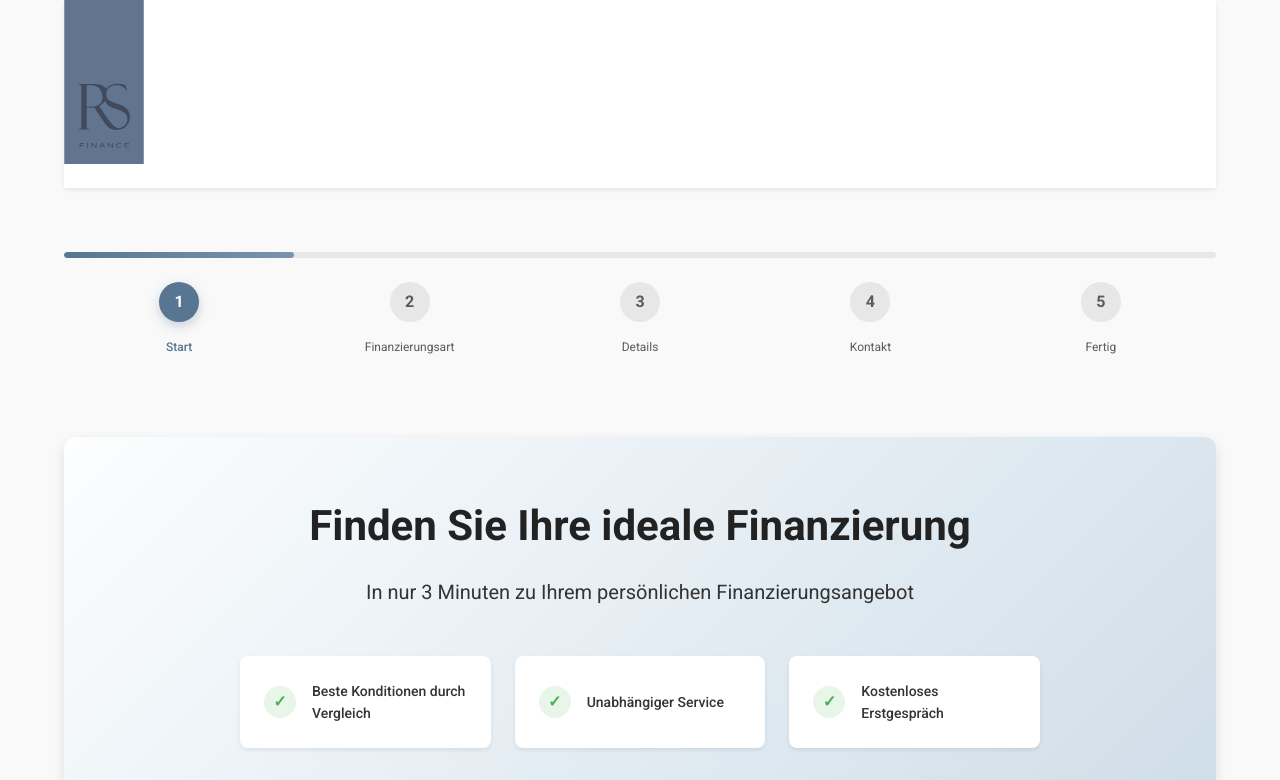
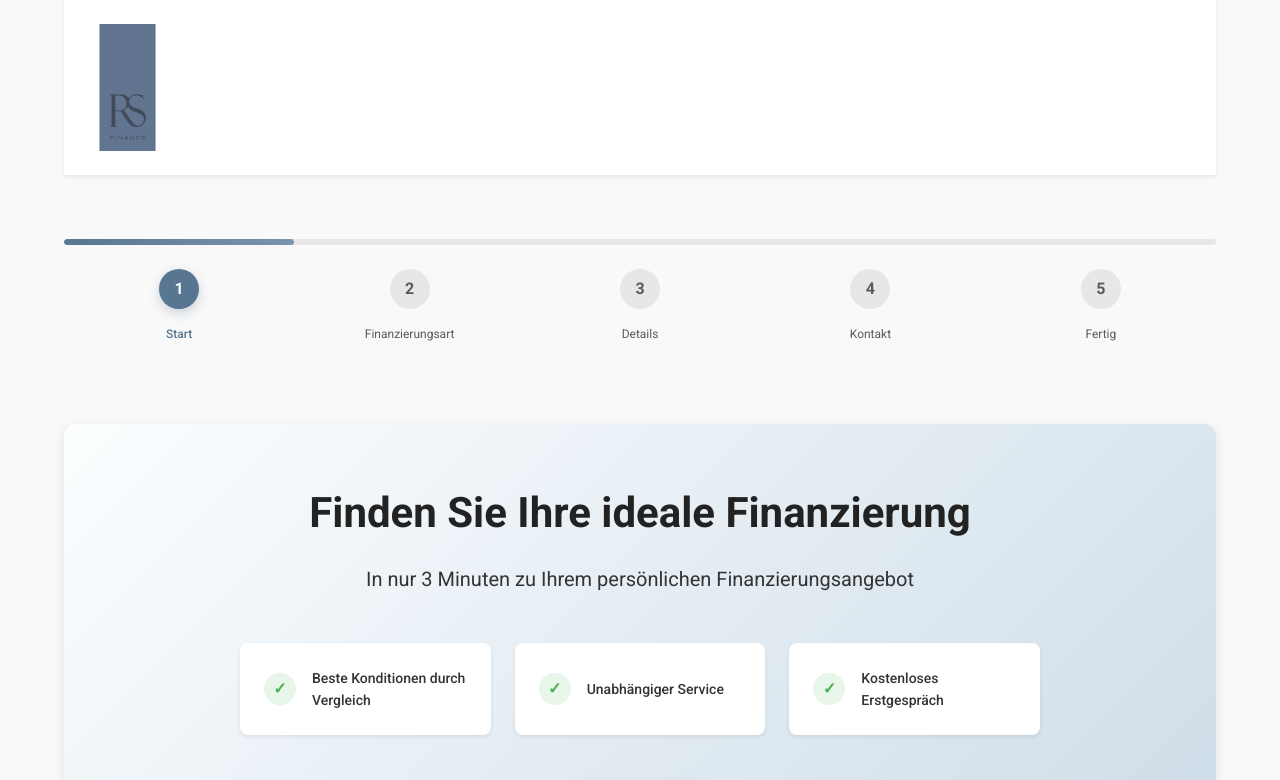
Before and after one commit to SenecoVeritas/Finanzierungs-Funnel, a plain HTML site: page rechner.html in a window 1280 px wide. Shown: the top 780 px of the page. Drawn offline with Linux system fonts and the light colour scheme.

Commit message:
Logo exakt wie RS Finance Original: 127px x 127px
Änderungen:
- Logo-Größe: 127px x 127px (exakt wie auf rs-finance.at)
- Header min-height: 80px (Logo ragt über Header)
- SVG ohne inline styles (Größe via CSS)
- Effekt: Logo steht über weißen Header-Balken
- Anpassung in styles.css und landing-styles.css

Umsetzung 100% identisch zur Original-Website.

🤖 Generated with [Claude Code](https://claude.com/claude-code)

Co-Authored-By: Claude <noreply@anthropic.com>

```diff
--- a/landing-styles.css
+++ b/landing-styles.css
@@ -75,6 +75,7 @@ body {
     top: 0;
     z-index: 1000;
     padding: var(--spacing-md) 0;
+    min-height: 80px;
 }
 
 .header-content {
@@ -89,6 +90,11 @@ body {
     align-items: center;
     gap: var(--spacing-sm);
     text-decoration: none;
+}
+
+.logo svg {
+    width: 127px;
+    height: 127px;
 }
 
 .logo-text {
--- a/rechner.html
+++ b/rechner.html
@@ -14,7 +14,7 @@
         <!-- Header -->
         <header class="header">
             <div class="logo">
-                <svg width="80" height="180" viewBox="0 0 1910.21 4324.73" xmlns="http://www.w3.org/2000/svg" style="margin-top: -40px;">
+                <svg viewBox="0 0 1910.21 4324.73" xmlns="http://www.w3.org/2000/svg">
                     <defs>
                         <style>
                             .cls-1 { fill: #414a5a; }
--- a/styles.css
+++ b/styles.css
@@ -72,12 +72,20 @@ body {
     background-color: var(--white);
     margin-bottom: var(--spacing-lg);
     box-shadow: var(--shadow-sm);
+    min-height: 80px;
+    display: flex;
+    align-items: center;
 }
 
 .logo {
     display: flex;
     align-items: center;
     gap: var(--spacing-sm);
+}
+
+.logo svg {
+    width: 127px;
+    height: 127px;
 }
 
 .logo-text {
```
Also changed, not shown: index.html (+1 -1 lines), .playwright-mcp/rs-finance-header.png (added).
